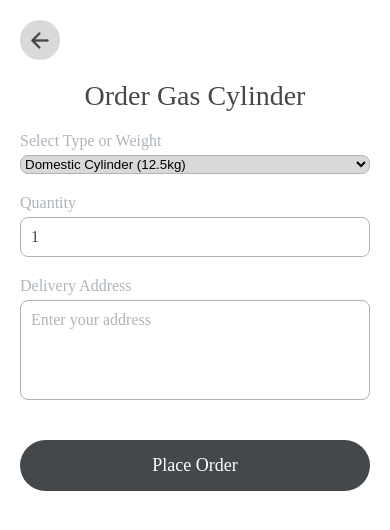
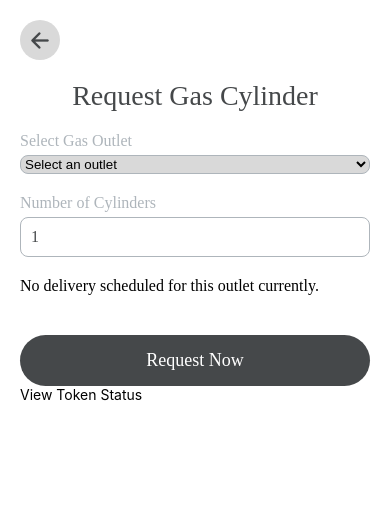
Before and after one commit to Sama-Liyanage/GasByGas-Mobile-Application, a React Native app: screen /ORDER_GAS in a window 390 px wide. Shown: the top 530 px of the page. Built offline with nearby package versions, Linux system fonts and the light colour scheme.

Commit message:
Update OrderGasScreen

```diff
--- a/src/screen/OrderGasScreen.jsx
+++ b/src/screen/OrderGasScreen.jsx
@@ -1,10 +1,12 @@
-import React, {useState} from 'react';
+import React, {useState, useEffect} from 'react';
 import {
   View,
   Text,
   TextInput,
   StyleSheet,
   TouchableOpacity,
+  ActivityIndicator,
+  RadioButton,
 } from 'react-native';
 import Ionicons from 'react-native-vector-icons/Ionicons';
 import {colors} from '../utils/color';
@@ -14,23 +16,59 @@ import {Picker} from '@react-native-picker/picker';
 
 const OrderGasScreen = () => {
   const navigation = useNavigation();
-  const [typeOrWeight, setTypeOrWeight] = useState('Domestic');
+  const [selectedOutlet, setSelectedOutlet] = useState('');
+  const [gasType, setGasType] = useState('Domestic');
   const [quantity, setQuantity] = useState(1);
-  const [address, setAddress] = useState('');
+  const [loading, setLoading] = useState(false);
+  const [errorMessage, setErrorMessage] = useState('');
+  const [deliveryPeriod, setDeliveryPeriod] = useState('');
+  const [outlets, setOutlets] = useState([
+    // Example outlet data based on user location or district
+    {id: 1, name: 'Outlet A', district: 'District 1'},
+    {id: 2, name: 'Outlet B', district: 'District 2'},
+    {id: 3, name: 'Outlet C', district: 'District 3'},
+  ]);
+
+  useEffect(() => {
+    // Simulating delivery period based on selected outlet
+    if (selectedOutlet) {
+      setDeliveryPeriod('Pickup in 3–5 days');
+      setErrorMessage('');
+    } else {
+      setDeliveryPeriod('');
+      setErrorMessage('No delivery scheduled for this outlet currently.');
+    }
+  }, [selectedOutlet]);
 
   const handleGoBack = () => {
     navigation.goBack();
   };
 
-  const handleOrderSubmit = () => {
-    if (!address.trim()) {
-      alert('Please enter your delivery address.');
+  const handleRequestNow = async () => {
+    if (!selectedOutlet || !quantity || quantity <= 0) {
+      setErrorMessage('Please select an outlet and enter a valid quantity.');
       return;
     }
-    alert(
-      `Order placed successfully!\n\nDetails:\nType or Weight: ${typeOrWeight}\nQuantity: ${quantity}\nAddress: ${address}`,
-    );
-    // Here you can integrate the API call to submit the order
+    setLoading(true);
+
+    try {
+      // Simulating API request with timeout
+      await new Promise(resolve => setTimeout(resolve, 2000));
+
+      alert(
+        `Request placed successfully!\n\nDetails:\nOutlet: ${selectedOutlet}\nGas Type: ${gasType}\nQuantity: ${quantity}\nExpected Delivery: ${deliveryPeriod}`,
+      );
+    } catch (error) {
+      setErrorMessage(
+        'There was an error processing your request. Please try again.',
+      );
+    } finally {
+      setLoading(false);
+    }
+  };
+
+  const handleGoToTokenStatus = () => {
+    navigation.navigate('TokenStatusScreen'); // Navigate to the Token Status Screen
   };
 
   return (
@@ -45,24 +83,46 @@ const OrderGasScreen = () => {
       </TouchableOpacity>
 
       {/* Screen Header */}
-      <Text style={styles.headerText}>Order Gas Cylinder</Text>
+      <Text style={styles.headerText}>Request Gas Cylinder</Text>
 
-      {/* Type or Weight Picker */}
-      <View style={styles.pickerContainer}>
-        <Text style={styles.labelText}>Select Type or Weight</Text>
+      {/* Outlet Dropdown */}
+      <View style={styles.inputContainer}>
+        <Text style={styles.labelText}>Select Gas Outlet</Text>
         <Picker
-          selectedValue={typeOrWeight}
+          selectedValue={selectedOutlet}
           style={styles.picker}
-          onValueChange={itemValue => setTypeOrWeight(itemValue)}>
-          <Picker.Item label="Domestic Cylinder (12.5kg)" value="Domestic" />
-          <Picker.Item label="Commercial Cylinder (37.5kg)" value="Commercial" />
-          <Picker.Item label="Industrial Cylinder (50kg)" value="Industrial" />
+          onValueChange={itemValue => setSelectedOutlet(itemValue)}>
+          <Picker.Item label="Select an outlet" value="" />
+          {outlets.map(outlet => (
+            <Picker.Item
+              key={outlet.id}
+              label={outlet.name}
+              value={outlet.name}
+            />
+          ))}
         </Picker>
       </View>
 
+      {/* Gas Type Selection (Radio Buttons) */}
+      {/* <View style={styles.inputContainer}>
+        <Text style={styles.labelText}>Select Gas Type</Text>
+        <RadioButton
+          value="Domestic"
+          status={gasType === 'Domestic' ? 'checked' : 'unchecked'}
+          onPress={() => setGasType('Domestic')}
+        />
+        <Text style={styles.radioButtonText}>Domestic Cylinder</Text>
+        <RadioButton
+          value="Industrial"
+          status={gasType === 'Industrial' ? 'checked' : 'unchecked'}
+          onPress={() => setGasType('Industrial')}
+        />
+        <Text style={styles.radioButtonText}>Industrial Cylinder</Text>
+      </View> */}
+
       {/* Quantity Input */}
       <View style={styles.inputContainer}>
-        <Text style={styles.labelText}>Quantity</Text>
+        <Text style={styles.labelText}>Number of Cylinders</Text>
         <TextInput
           style={styles.textInput}
           keyboardType="numeric"
@@ -71,24 +131,33 @@ const OrderGasScreen = () => {
         />
       </View>
 
-      {/* Delivery Address Input */}
-      <View style={styles.inputContainer}>
-        <Text style={styles.labelText}>Delivery Address</Text>
-        <TextInput
-          style={[styles.textInput, styles.textArea]}
-          placeholder="Enter your address"
-          placeholderTextColor={colors.secondary}
-          multiline
-          value={address}
-          onChangeText={setAddress}
-        />
-      </View>
+      {/* Delivery Period */}
+      {deliveryPeriod ? (
+        <View style={styles.deliveryPeriodContainer}>
+          <Text style={styles.deliveryPeriodText}>{deliveryPeriod}</Text>
+        </View>
+      ) : null}
 
-      {/* Submit Button */}
-      <TouchableOpacity
-        style={styles.orderButtonWrapper}
-        onPress={handleOrderSubmit}>
-        <Text style={styles.orderButtonText}>Place Order</Text>
+      {/* Error Message */}
+      {errorMessage ? (
+        <View style={styles.errorMessageContainer}>
+          <Text style={styles.errorMessageText}>{errorMessage}</Text>
+        </View>
+      ) : null}
+
+      {/* Request Now Button */}
+      {loading ? (
+        <ActivityIndicator size="large" color={colors.primary} />
+      ) : (
+        <TouchableOpacity
+          style={styles.requestButtonWrapper}
+          onPress={handleRequestNow}>
+          <Text style={styles.requestButtonText}>Request Now</Text>
+        </TouchableOpacity>
+      )}
+
+      <TouchableOpacity onPress={handleGoToTokenStatus}>
+        <Text>View Token Status</Text>
       </TouchableOpacity>
     </View>
   );
@@ -117,7 +186,7 @@ const styles = StyleSheet.create({
     marginVertical: 20,
     textAlign: 'center',
   },
-  pickerContainer: {
+  inputContainer: {
     marginBottom: 20,
   },
   labelText: {
@@ -132,9 +201,6 @@ const styles = StyleSheet.create({
     borderRadius: 8,
     backgroundColor: colors.gray,
   },
-  inputContainer: {
-    marginBottom: 20,
-  },
   textInput: {
     borderWidth: 1,
     borderColor: colors.secondary,
@@ -144,18 +210,36 @@ const styles = StyleSheet.create({
     fontFamily: fonts.Regular,
     color: colors.primary,
   },
-  textArea: {
-    height: 100,
-    textAlignVertical: 'top',
+  deliveryPeriodContainer: {
+    marginBottom: 20,
   },
-  orderButtonWrapper: {
+  deliveryPeriodText: {
+    fontSize: 16,
+    fontFamily: fonts.Regular,
+    color: colors.success,
+  },
+  errorMessageContainer: {
+    marginBottom: 20,
+  },
+  errorMessageText: {
+    fontSize: 16,
+    fontFamily: fonts.Regular,
+    color: colors.danger,
+  },
+  radioButtonText: {
+    fontSize: 16,
+    fontFamily: fonts.Regular,
+    color: colors.primary,
+    marginBottom: 10,
+  },
+  requestButtonWrapper: {
     backgroundColor: colors.primary,
     borderRadius: 100,
     padding: 15,
     marginTop: 20,
     alignItems: 'center',
   },
-  orderButtonText: {
+  requestButtonText: {
     color: colors.white,
     fontSize: 18,
     fontFamily: fonts.SemiBold,
```
